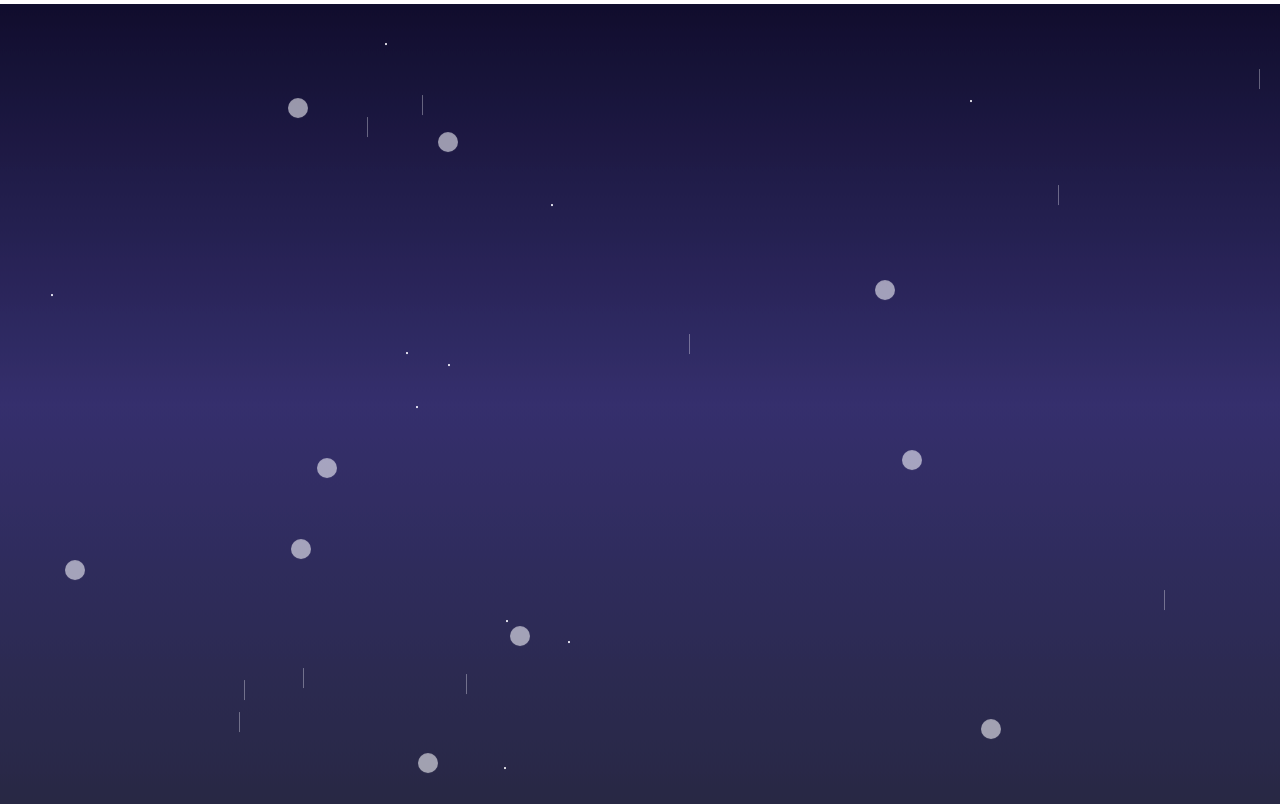
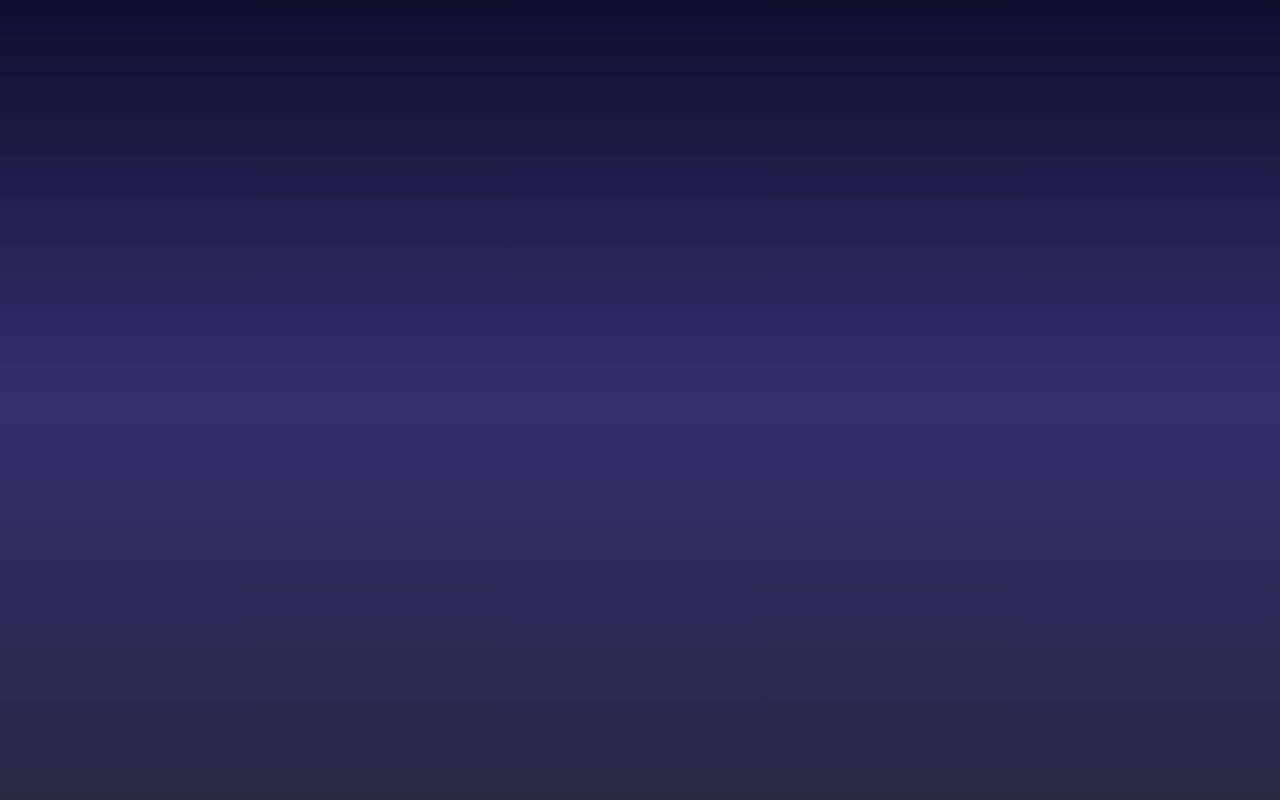
Before and after one commit to Arigithubs/CognitiveCrafterGame, a plain HTML site: page index.html in a window 1280 px wide. Drawn offline with Linux system fonts and the light colour scheme.

Commit message:
Remove unnecessary CSS animations and styles

```diff
--- a/styles.css
+++ b/styles.css
@@ -1,5 +1,4 @@
-/* styles.css */
-
+/* Calming Aesthetics */
 body {
     margin: 0;
     overflow: hidden;
@@ -9,51 +8,6 @@ body {
     width: 100vw;
     height: 100vh;
     background: linear-gradient(to bottom, #0f0c29, #302b63, #24243e);
-    animation: subtleMovement 10s infinite alternate;
     filter: brightness(110%);
     position: relative;
 }
-
-@keyframes subtleMovement {
-    0% { transform: translateY(0); }
-    100% { transform: translateY(5px); }
-}
-
-/* Particle Magic */
-.particle {
-    position: absolute;
-    width: 2px;
-    height: 2px;
-    background: #ffffff;
-    border-radius: 50%;
-    animation: float 8s infinite alternate;
-}
-
-@keyframes float {
-    0% { transform: translateY(0); }
-    100% { transform: translateY(-10px); }
-}
-
-/* Celestial Elements */
-.constellation {
-    position: absolute;
-    width: 20px;
-    height: 20px;
-    background: #ffffff;
-    border-radius: 50%;
-    opacity: 0.5;
-}
-
-.star-trail {
-    position: absolute;
-    width: 1px;
-    height: 20px;
-    background: #ffffff;
-    opacity: 0.3;
-    animation: twinkle 5s infinite alternate;
-}
-
-@keyframes twinkle {
-    0% { opacity: 0.5; }
-    100% { opacity: 0.3; }
-}
```
